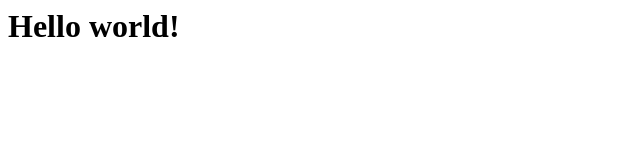
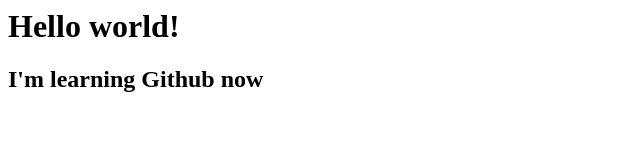
Before and after one commit to LaziukAlena/My-first_repository, a plain HTML site: page index.html in a window 1280 px wide. Shown: the whole page, without its empty margins (0-640 px from the left). Drawn offline with Linux system fonts and the light colour scheme.

Commit message:
Добавили подзаголовок

```diff
--- a/index.html
+++ b/index.html
@@ -1 +1,2 @@
 <h1>Hello world!</h1>
+<h2>I'm learning Github now</h2>
```
